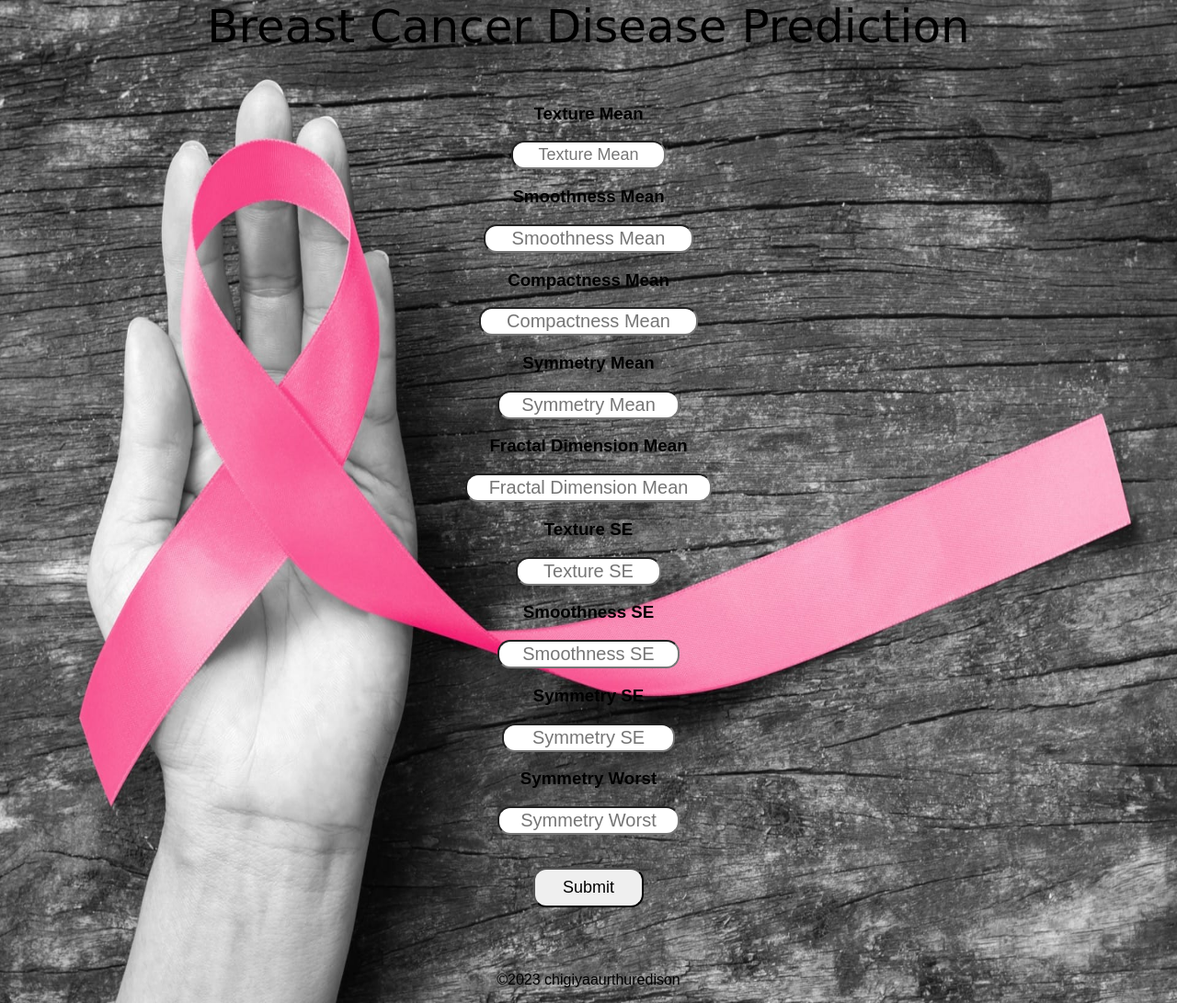
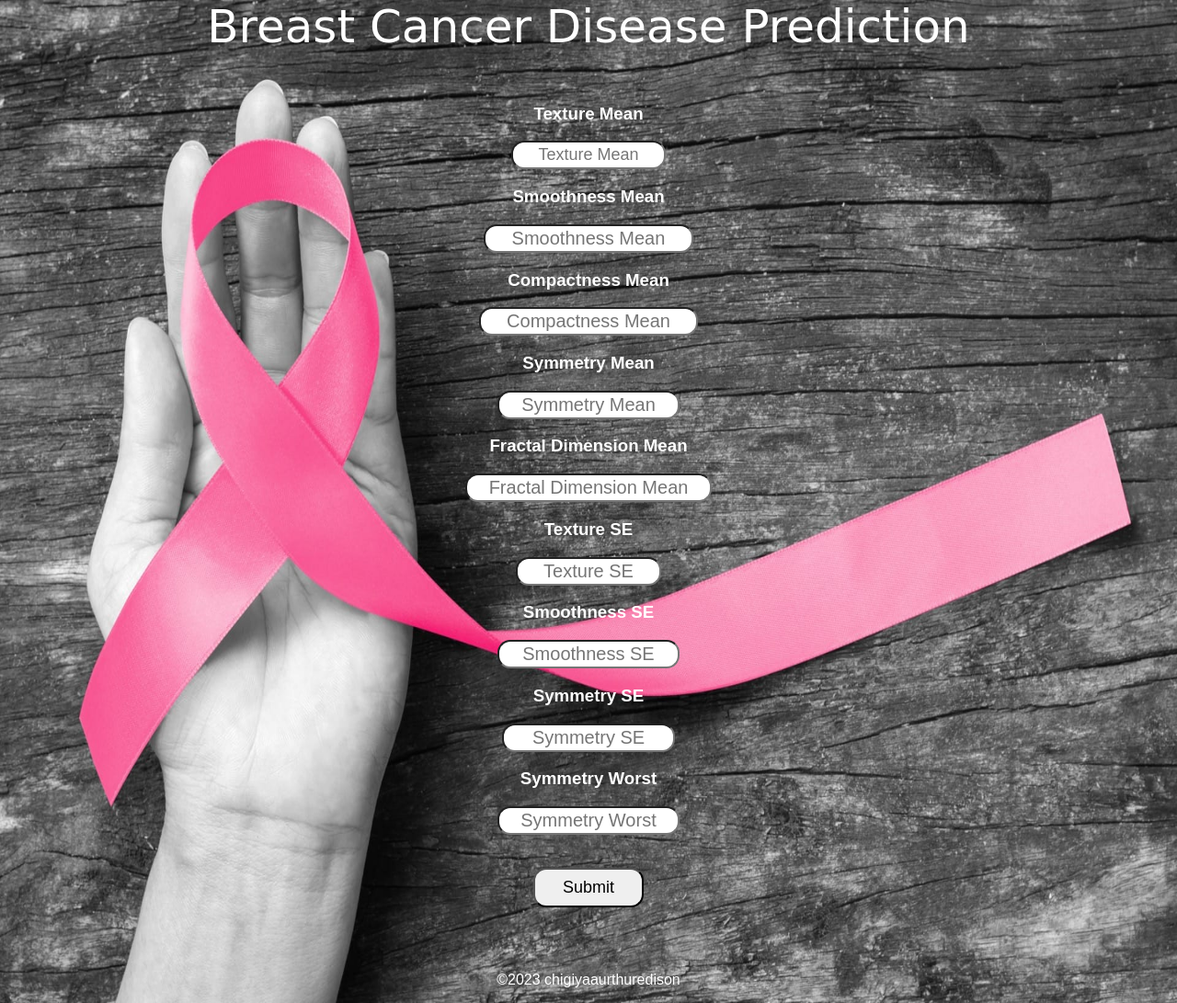
Before and after one commit to AURTHUR237/detection_app-4-breastcancer, a Flask app: page / in a window 1280 px wide. Shown: the whole page at 92% size. Run offline with Flask 2, Linux system fonts and the light colour scheme; parts of the project's set-up code (start-up, migrations or seed data) failed here and were passed over.

Commit message:
Update index.html

```diff
--- a/templates/index.html
+++ b/templates/index.html
@@ -7,11 +7,11 @@
 
 </head>
 <body>
-    <div style="color:black;" class="container">
+    <div style="color:white;" class="container">
         <h2 class='container-heading'><span class="heading_font">Breast Cancer Disease Prediction</span></h2>
     </div>
 
-    <div style="color:black;" class="ml-container">
+    <div style="color:white;" class="ml-container">
         <form action="{{ url_for('predict') }}" method="POST">
             <br>
             <br>
```
